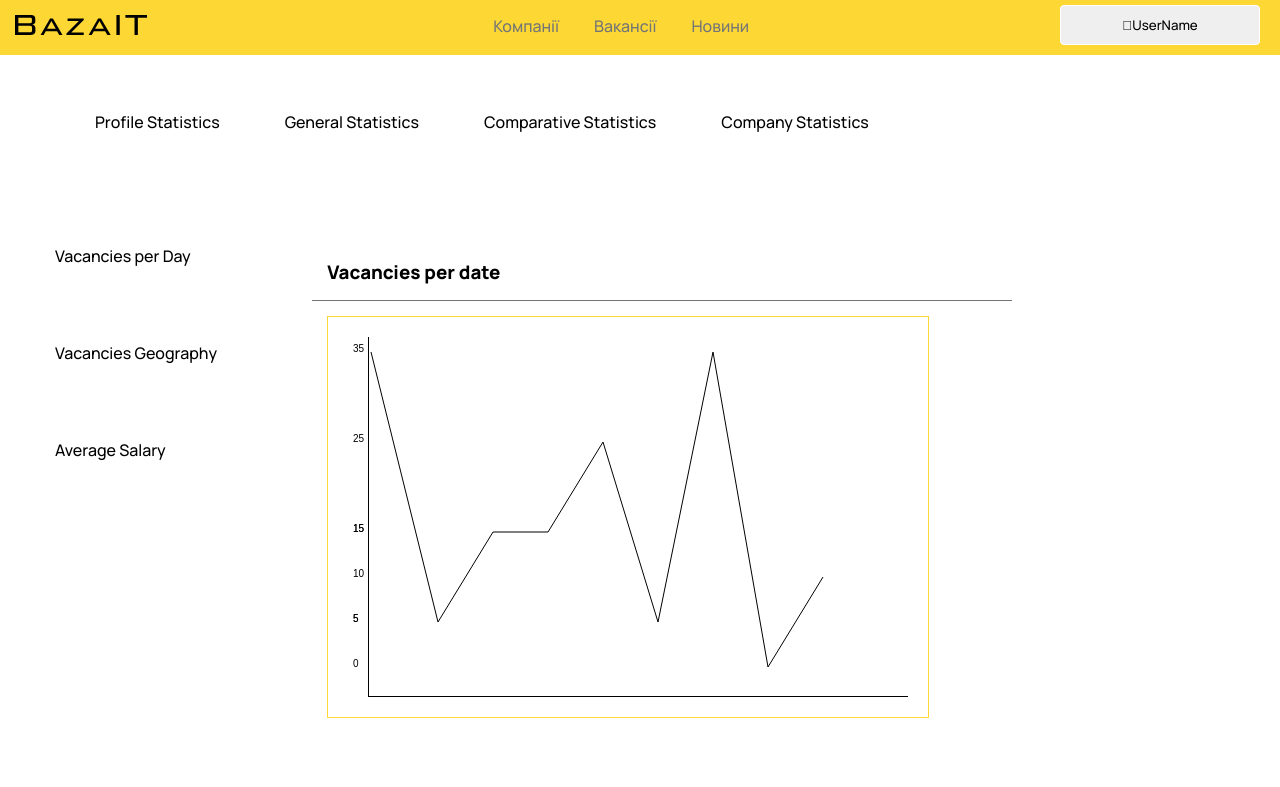
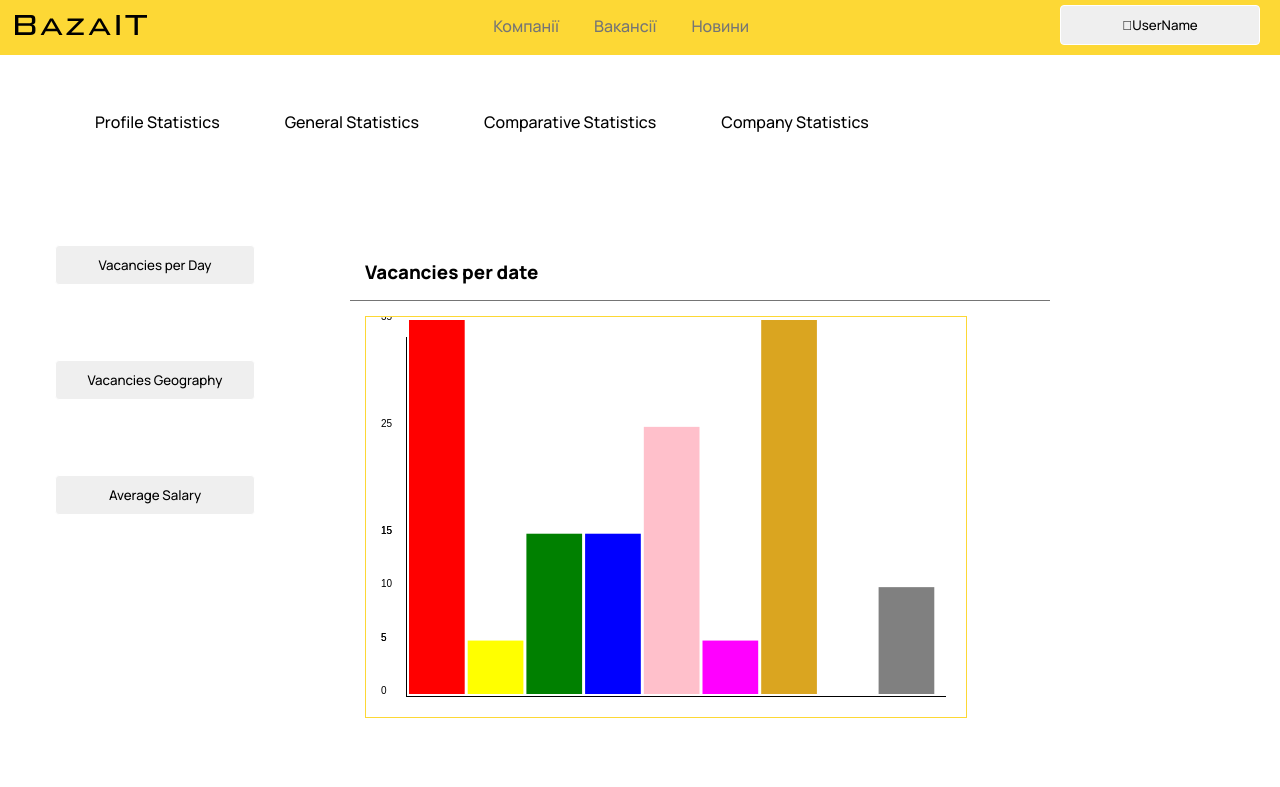
Before and after one commit to ArMANIAK/ITN_hacks2020, a React (Create React App) app: page / in a window 1280 px wide. Shown: the top 787 px of the page. Built offline with nearby package versions, Linux system fonts and the light colour scheme.

Commit message:
buttons now change the graphics

```diff
--- a/src/components/Profile/Profile.js
+++ b/src/components/Profile/Profile.js
@@ -1,13 +1,11 @@
-import React from 'react';
+import React, {useState} from 'react';
 import './Profile.css';
 import Statistics from '../Statistics/Statistics';
 import Tester from '../Tester/Tester';
 
 const Profile = () => {
 
-  // stats is a mock-up for real data which is fetched from API or DB and might be initialized within backend code
-
-  const stats = {
+    const [stats, setStats] = useState({
         'Vacancies per date': [
             ['2020-09-15', 35],
             ['2020-09-18', 5],
@@ -18,7 +16,24 @@ const Profile = () => {
             ['2020-09-25', 35],
             ['2020-10-15', 0],
             ['2020-10-25', 10],
-        ],
+        ]})
+
+  // stats is a mock-up for real data which is fetched from API or DB and might be initialized within backend code
+
+  const vacancies = {
+        'Vacancies per date': [
+            ['2020-09-15', 35],
+            ['2020-09-18', 5],
+            ['2020-09-19', 15],
+            ['2020-09-21', 15],
+            ['2020-09-22', 25],
+            ['2020-09-23', 5],
+            ['2020-09-25', 35],
+            ['2020-10-15', 0],
+            ['2020-10-25', 10],
+        ]};
+
+    const geography = {
         'Geography': [
             ['Lutsk', 10],
             ['Dnipro', 35],
@@ -27,6 +42,19 @@ const Profile = () => {
             ['Kharkiv', 30],
             ['Chernihiv', 15],
             ['Zaporizhzhia', 11],
+        ]};
+
+    const averageSalary = {
+        'Average Salary': [
+            ['2020-01', 15000],
+            ['2020-02', 14200],
+            ['2020-03', 12000],
+            ['2020-04', 13000],
+            ['2020-05', 14000],
+            ['2020-06', 15000],
+            ['2020-07', 15000],
+            ['2020-08', 17000],
+            ['2020-09', 19000],
         ]};
 
     return (
@@ -42,9 +70,9 @@ const Profile = () => {
             <div className="profile-tab">
                 <nav className="profile-tab-nav">
                     <ul>
-                        <li className="active"><a href="#" title="link to API">Vacancies per Day</a></li>
-                        <li className="active"><a href="#" title="link to API">Vacancies Geography</a></li>
-                        <li className="active"><a href="#" title="link to API">Average Salary</a></li>
+                        <li className="active"><button onClick = {() => setStats(vacancies)}>Vacancies per Day</button></li>
+                        <li className="active"><button onClick = {() => setStats(geography)}>Vacancies Geography</button></li>
+                        <li className="active"><button onClick = {() => setStats(averageSalary)}>Average Salary</button></li>
                     </ul>
                 </nav>
                 <Statistics stats={stats}/>
--- a/src/components/Statistics/Graphic.js
+++ b/src/components/Statistics/Graphic.js
@@ -8,13 +8,17 @@ const Graphic = ( {title, stats} ) => {
 
     const drawGraphic = (data, canvas, { width, height, padding, type }) => {
 
+        canvas.clearRect(0, 0, width, height);
+        canvas.fillRect(padding * 2, padding, width - padding * 3, height - padding * 2);
+        canvas.clearRect(padding * 2 + 1, padding, width - padding * 3, height -  padding * 2 - 1);
+
         // preliminary calculations
         const offset = 3
         const segments = data.length + 1;
-        const segmentWidth = Math.floor((width - padding * 2 - offset) / segments);
-        const min = data.reduce((min, current) => min = current[1] < min ? current[1] : min, Infinity)  - offset;
+        const segmentWidth = (width - padding * 2 - offset) / segments;
+        const min = data.reduce((min, current) => min = current[1] < min ? current[1] : min, Infinity);
         const max = data.reduce((max, current) => max = current[1] > max ? current[1] : max, -Infinity);
-        const segmentHeight = Math.floor((height - padding - offset * 2) / (max - min));
+        const segmentHeight = (height - padding - offset * 2 ) / (max - min);
 
         switch (type) {
 
@@ -24,7 +28,7 @@ const Graphic = ( {title, stats} ) => {
                 canvas.moveTo(padding * 2 + offset, height - segmentHeight * (data[0][1] - min) - padding - offset);
                 for (let i = 1, n = data.length; i < n; i++) {
                     canvas.lineTo(segmentWidth * (i + 1), height - segmentHeight * (data[i][1] - min) - padding - offset);
-                    canvas.fillText(data[i][1], padding * 2 - 15, height - segmentHeight * (data[i][1] - min) - padding - offset)
+                    canvas.fillText(data[i][1], padding * 2 - 25, height - segmentHeight * (data[i][1] - min) - padding - offset);
                 }
                 canvas.stroke();
             break;
@@ -42,6 +46,8 @@ const Graphic = ( {title, stats} ) => {
                                     height - segmentHeight * (data[i][1] - min) - padding - offset,
                                     segmentWidth,
                                     segmentHeight * (data[i][1] - min));
+                    canvas.fillStyle = 'black';
+                    canvas.fillText(data[i][1], padding * 2 - 25, height - segmentHeight * (data[i][1] - min) - padding - offset);
                 }
             break;
         }
@@ -52,9 +58,8 @@ const Graphic = ( {title, stats} ) => {
         const height = canvasRef.current.scrollHeight;
         const canvas = canvasRef.current.getContext('2d');
         let padding = 20;
-        canvas.fillRect(padding * 2, padding, width - padding * 3, height - padding * 2);
-        canvas.clearRect(padding * 2 + 1, padding, width - padding * 3, height -  padding * 2 - 1);
-        let type = 'polyline';
+        let type = 'bar';
+
         drawGraphic(stats, canvas, {width, height, padding, type})
     })
 
```
